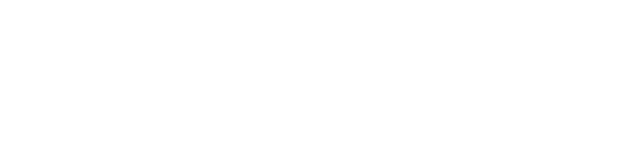
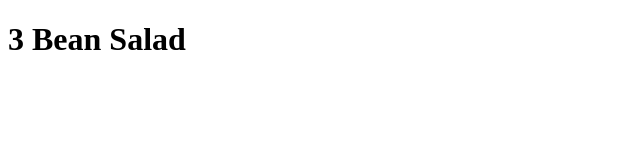
Before and after one commit to livrosee/family-recipes, a plain HTML site: page recipes/three-bean-salad.html in a window 1280 px wide. Shown: the whole page, without its empty margins (0-640 px from the left). Drawn offline with Linux system fonts and the light colour scheme.

Commit message:
Add header

```diff
--- a/recipes/three-bean-salad.html
+++ b/recipes/three-bean-salad.html
@@ -4,6 +4,6 @@
     <head>
     </head>
     <body>
-
+        <h1>3 Bean Salad</h1>
     </body>
 </html>
```
